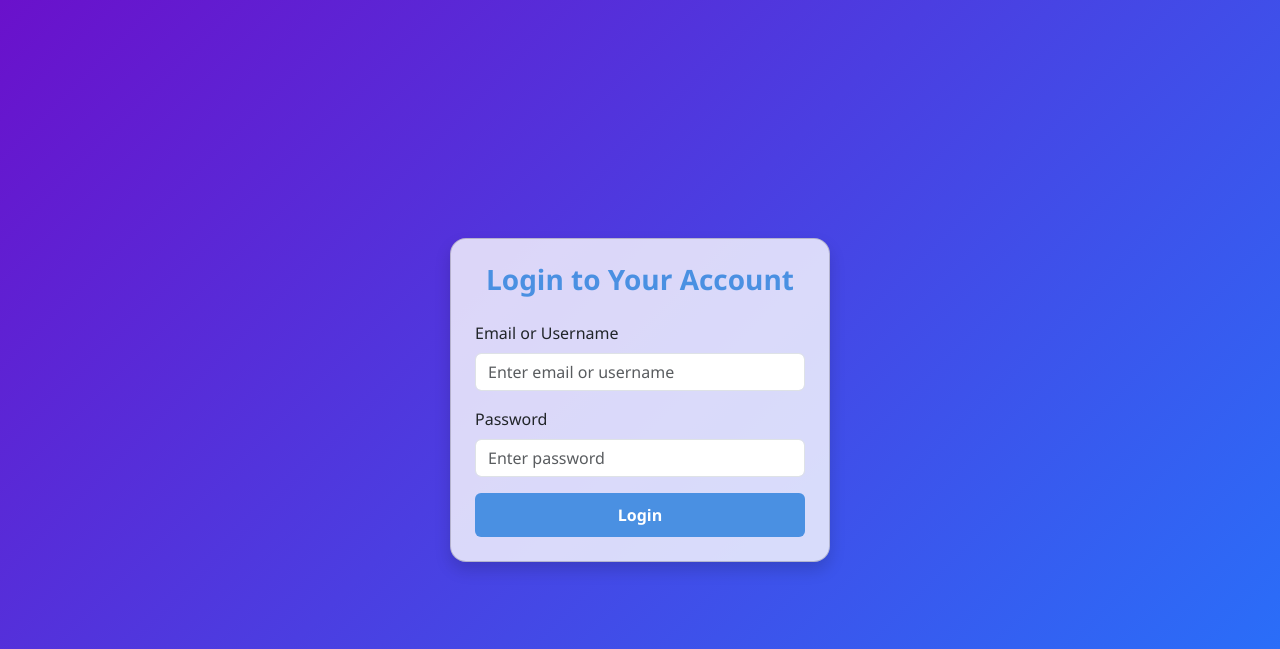
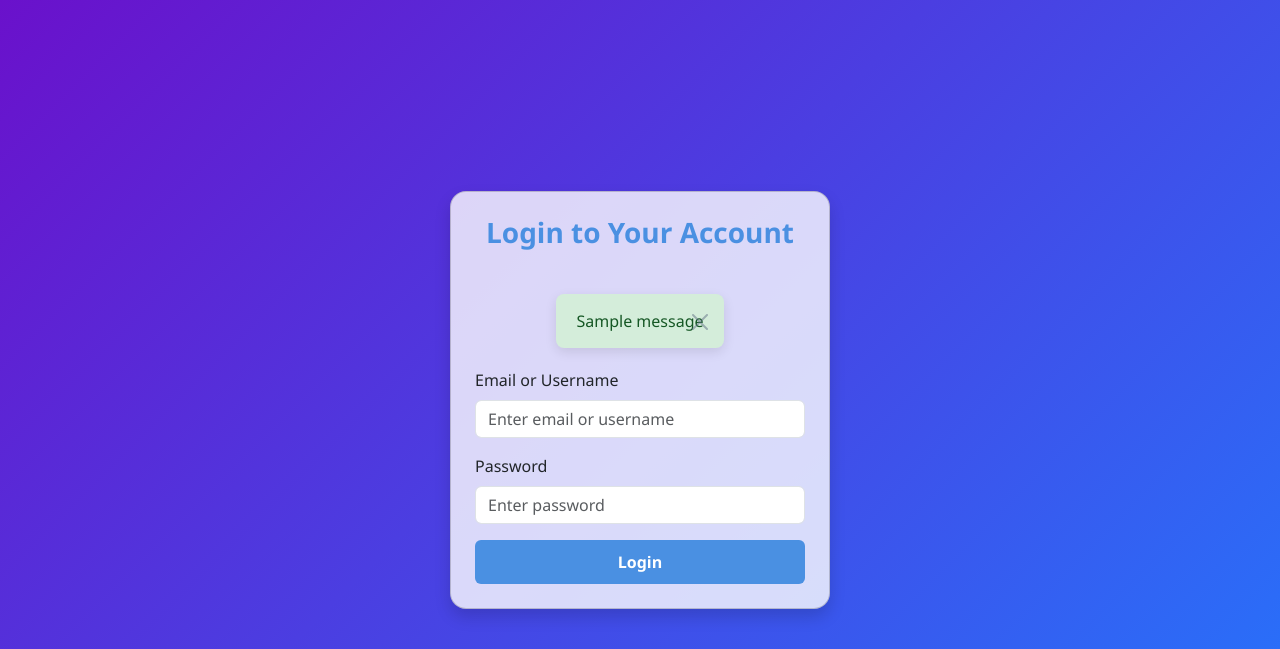
Before and after one commit to ARSHASAPPU/Project-task-flow-management-system, a Django app: page /login/ in a window 1280 px wide. Shown: the top 649 px of the page. Run offline with Django 5.2, Linux system fonts and the light colour scheme; one stand-in notice (Sample message) is shown.

Commit message:
added message alert in login page

```diff
--- a/taskflowapp/static/CSS/user_login.css
+++ b/taskflowapp/static/CSS/user_login.css
@@ -60,3 +60,56 @@ body, html {
 .btn-primary:hover {
     background-color: #3a78c2;
 }
+/* Container styling for messages (optional if needed) */
+.alert {
+    margin: 20px auto;
+    max-width: 600px;
+    padding: 15px 20px;
+    font-size: 16px;
+    font-weight: 500;
+    border-radius: 8px;
+    box-shadow: 0 4px 12px rgba(0, 0, 0, 0.1);
+    animation: fadeInDown 0.5s ease;
+}
+
+/* Smooth fade-in */
+@keyframes fadeInDown {
+    from {
+        opacity: 0;
+        transform: translateY(-10px);
+    }
+    to {
+        opacity: 1;
+        transform: translateY(0);
+    }
+}
+
+/* Optional: override Bootstrap alert colors for a softer look */
+.alert-success {
+    background-color: #d4edda;
+    color: #155724;
+    border: none;
+}
+
+.alert-error, .alert-danger {
+    background-color: #f8d7da;
+    color: #721c24;
+    border: none;
+}
+
+.alert-warning {
+    background-color: #fff3cd;
+    color: #856404;
+    border: none;
+}
+
+.alert-info {
+    background-color: #d1ecf1;
+    color: #0c5460;
+    border: none;
+}
+
+/* Close button */
+.btn-close {
+    filter: brightness(0) saturate(100%) invert(45%) sepia(20%) saturate(456%) hue-rotate(175deg) brightness(91%) contrast(89%);
+}
--- a/taskflowapp/templates/user_login.html
+++ b/taskflowapp/templates/user_login.html
@@ -12,6 +12,17 @@
     <main class="login-container d-flex justify-content-center align-items-center min-vh-100">
         <div class="card shadow p-4 login-card">
             <h3 class="card-title text-center mb-4">Login to Your Account</h3>
+            <!-- ✅ Message Block -->
+            {% if messages %}
+                {% for message in messages %}
+                    <div class="alert alert-{{ message.tags }} alert-dismissible fade show" role="alert">
+                        {{ message }}
+                        <button type="button" class="btn-close" data-bs-dismiss="alert" aria-label="Close"></button>
+                    </div>
+                {% endfor %}
+            {% endif %}
+            <!-- ✅ End Message Block -->
+
 
             <form id="loginForm" method="POST" action="{% url 'user_login' %}" novalidate>
                 {% csrf_token %}
--- a/taskflowapp/views.py
+++ b/taskflowapp/views.py
@@ -50,28 +50,7 @@ def admin_login(request):
 
     return render(request, 'admin_login.html')  # Your template name here
 
-# def user_login(request):
-#     if request.method == 'POST':
-#         email_or_username = request.POST.get('email_or_username')
-#         password = request.POST.get('password')
 
-#         try:
-#             user = User.objects.get(email=email_or_username, password=password)
-
-#             # Store user session if needed
-#             request.session['user_id'] = user.id
-#             request.session['user_role'] = user.role
-
-#             if user.role == 'Admin':
-#                 return redirect('admin_dashboard')
-#             elif user.role == 'Team Member':
-#                 return redirect('user_dashboard')
-
-#         except User.DoesNotExist:
-#             messages.error(request, "Invalid email or password.")
-#             return redirect('user_login')
-
-#     return render(request, 'user_login.html')
 
 def admin_user_manage(request):
     if request.method == 'POST':
@@ -117,9 +96,9 @@ def user_login(request):
             request.session['user_id'] = user.id
             request.session['user_role'] = user.role
 
-            if user.role == 'Admin':
-                return redirect('admin_dashboard')
-            elif user.role.lower() == 'team member':
+            # if user.role == 'Admin':
+            #     return redirect('admin_dashboard')
+            if user.role.lower() == 'team member':
                 return redirect('user_dashboard')
             else:
                 messages.error(request, "Invalid role.")
```
Also changed, not shown: db.sqlite3, taskflowapp/forms.py (added), taskflowapp/migrations/0003_project_task.py (added), taskflowapp/migrations/0004_remove_task_project_remove_task_assigned_to_and_more.py (added).
